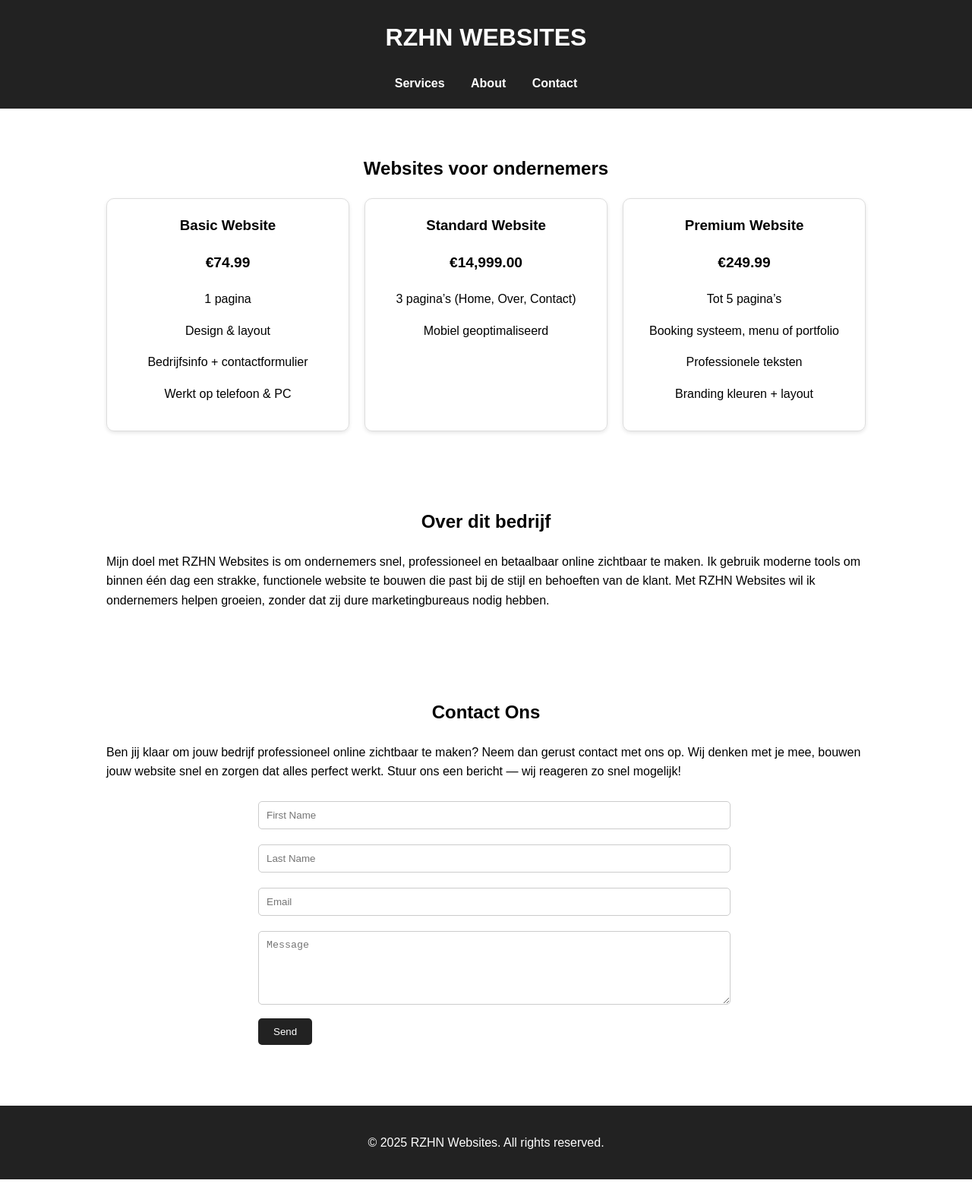
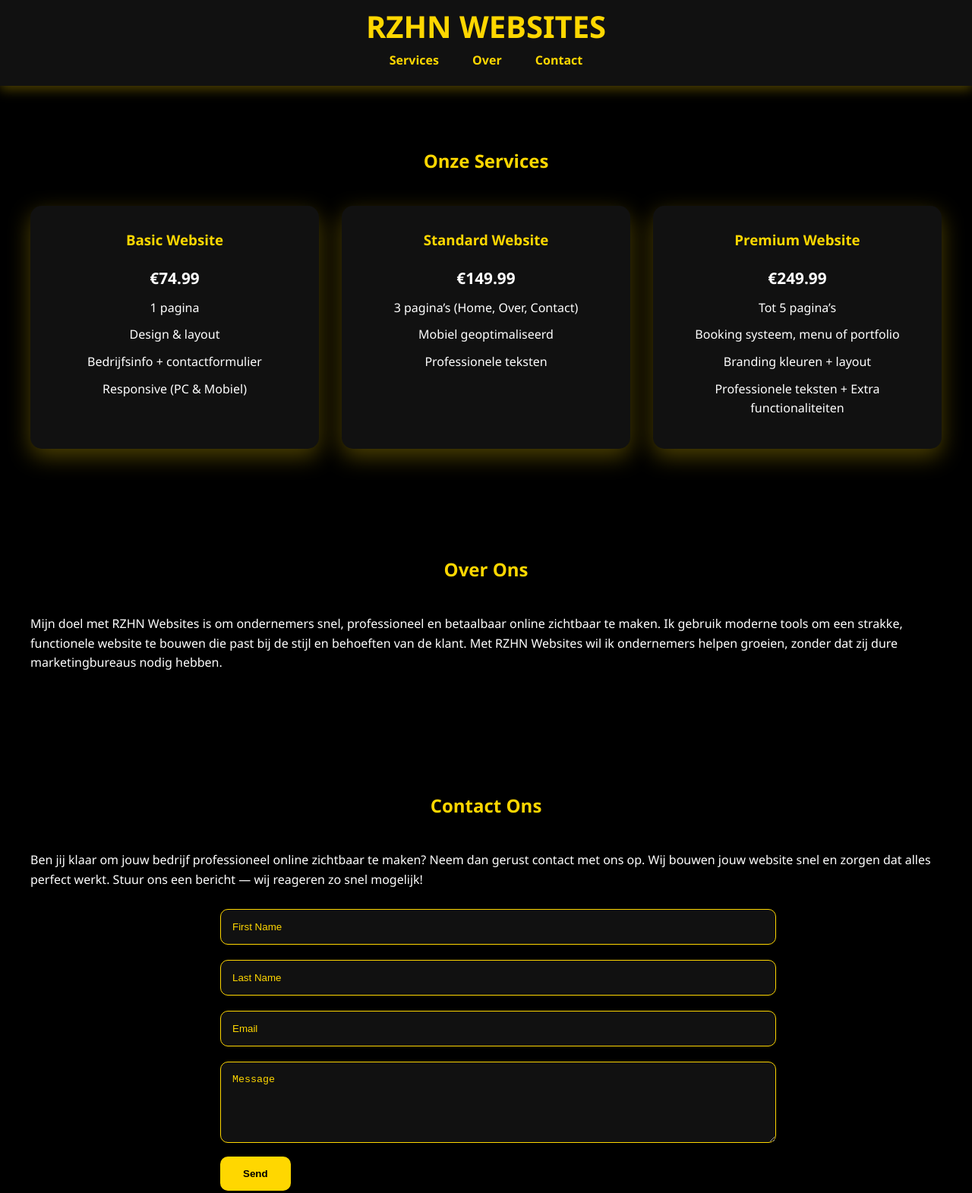
Before and after one commit to Razhan114/RZHN-Websites, a plain HTML site: page index.html in a window 1280 px wide. Shown: the part 17-1588 px from the top of the page at 76% size. Drawn offline with Linux system fonts and the light colour scheme.

Commit message:
Update index.html

```diff
--- a/index.html
+++ b/index.html
@@ -3,78 +3,137 @@
 <head>
     <meta charset="UTF-8">
     <meta name="viewport" content="width=device-width, initial-scale=1.0">
-    <title>RZHN Websites</title>
+    <title>RZHN Websites - Modern</title>
     <style>
+        /* Basisstijl */
         body {
-            font-family: Arial, sans-serif;
+            font-family: 'Segoe UI', Tahoma, Geneva, Verdana, sans-serif;
             margin: 0;
             line-height: 1.6;
+            background-color: #000;
+            color: #fff;
         }
+
         header {
-            background-color: #222;
-            color: white;
-            padding: 20px 10px;
+            background-color: #111;
+            padding: 20px;
             text-align: center;
+            box-shadow: 0 5px 15px rgba(255, 215, 0, 0.3);
         }
+
+        header h1 {
+            color: #FFD700;
+            margin: 0;
+            font-size: 2.5em;
+        }
+
         nav a {
-            color: white;
-            margin: 0 15px;
+            color: #FFD700;
+            margin: 0 20px;
             text-decoration: none;
             font-weight: bold;
+            transition: transform 0.3s;
         }
+
+        nav a:hover {
+            transform: scale(1.2);
+        }
+
         section {
-            padding: 40px 20px;
-            max-width: 1000px;
+            padding: 60px 20px;
+            max-width: 1200px;
             margin: auto;
         }
+
         h2 {
             text-align: center;
-            margin-bottom: 20px;
+            margin-bottom: 40px;
+            color: #FFD700;
         }
+
         .services {
             display: grid;
-            gap: 20px;
-            grid-template-columns: repeat(auto-fit, minmax(250px, 1fr));
+            gap: 30px;
+            grid-template-columns: repeat(auto-fit, minmax(280px, 1fr));
         }
+
         .service {
-            border: 1px solid #ddd;
-            padding: 20px;
-            border-radius: 10px;
+            background-color: #111;
+            padding: 30px;
+            border-radius: 15px;
             text-align: center;
-            box-shadow: 0 2px 5px rgba(0,0,0,0.1);
+            box-shadow: 0 10px 30px rgba(255, 215, 0, 0.3);
+            transition: transform 0.3s, box-shadow 0.3s;
         }
+
+        .service:hover {
+            transform: translateY(-10px);
+            box-shadow: 0 20px 40px rgba(255, 215, 0, 0.5);
+        }
+
         .service h3 {
             margin-top: 0;
+            color: #FFD700;
         }
+
         .service p.price {
             font-weight: bold;
-            font-size: 1.2em;
+            font-size: 1.3em;
+            color: #fff;
         }
+
+        .service p {
+            margin: 10px 0;
+        }
+
         .contact-form {
-            max-width: 600px;
+            max-width: 700px;
             margin: auto;
         }
+
         .contact-form input, .contact-form textarea {
             width: 100%;
-            padding: 10px;
+            padding: 15px;
             margin: 10px 0;
-            border-radius: 5px;
-            border: 1px solid #ccc;
+            border-radius: 10px;
+            border: 1px solid #FFD700;
+            background-color: #111;
+            color: #fff;
         }
+
+        .contact-form input::placeholder, .contact-form textarea::placeholder {
+            color: #FFD700;
+        }
+
         .contact-form button {
-            padding: 10px 20px;
-            background-color: #222;
-            color: white;
+            padding: 15px 30px;
+            background-color: #FFD700;
+            color: #000;
             border: none;
-            border-radius: 5px;
+            border-radius: 10px;
+            font-weight: bold;
             cursor: pointer;
+            transition: transform 0.3s;
         }
+
+        .contact-form button:hover {
+            transform: scale(1.05);
+        }
+
         footer {
-            background-color: #222;
-            color: white;
+            background-color: #111;
             text-align: center;
-            padding: 20px 10px;
-            margin-top: 40px;
+            padding: 30px 10px;
+            color: #FFD700;
+            box-shadow: 0 -5px 15px rgba(255, 215, 0, 0.3);
+        }
+
+        /* Responsive */
+        @media(max-width: 768px) {
+            nav a {
+                display: block;
+                margin: 10px 0;
+            }
         }
     </style>
 </head>
@@ -84,13 +143,13 @@
         <h1>RZHN WEBSITES</h1>
         <nav>
             <a href="#services">Services</a>
-            <a href="#about">About</a>
+            <a href="#about">Over</a>
             <a href="#contact">Contact</a>
         </nav>
     </header>
 
     <section id="services">
-        <h2>Websites voor ondernemers</h2>
+        <h2>Onze Services</h2>
         <div class="services">
             <div class="service">
                 <h3>Basic Website</h3>
@@ -98,33 +157,34 @@
                 <p>1 pagina</p>
                 <p>Design & layout</p>
                 <p>Bedrijfsinfo + contactformulier</p>
-                <p>Werkt op telefoon & PC</p>
+                <p>Responsive (PC & Mobiel)</p>
             </div>
             <div class="service">
                 <h3>Standard Website</h3>
-                <p class="price">€14,999.00</p>
+                <p class="price">€149.99</p>
                 <p>3 pagina’s (Home, Over, Contact)</p>
                 <p>Mobiel geoptimaliseerd</p>
+                <p>Professionele teksten</p>
             </div>
             <div class="service">
                 <h3>Premium Website</h3>
                 <p class="price">€249.99</p>
                 <p>Tot 5 pagina’s</p>
                 <p>Booking systeem, menu of portfolio</p>
-                <p>Professionele teksten</p>
                 <p>Branding kleuren + layout</p>
+                <p>Professionele teksten + Extra functionaliteiten</p>
             </div>
         </div>
     </section>
 
     <section id="about">
-        <h2>Over dit bedrijf</h2>
-        <p>Mijn doel met RZHN Websites is om ondernemers snel, professioneel en betaalbaar online zichtbaar te maken. Ik gebruik moderne tools om binnen één dag een strakke, functionele website te bouwen die past bij de stijl en behoeften van de klant. Met RZHN Websites wil ik ondernemers helpen groeien, zonder dat zij dure marketingbureaus nodig hebben.</p>
+        <h2>Over Ons</h2>
+        <p>Mijn doel met RZHN Websites is om ondernemers snel, professioneel en betaalbaar online zichtbaar te maken. Ik gebruik moderne tools om een strakke, functionele website te bouwen die past bij de stijl en behoeften van de klant. Met RZHN Websites wil ik ondernemers helpen groeien, zonder dat zij dure marketingbureaus nodig hebben.</p>
     </section>
 
     <section id="contact">
         <h2>Contact Ons</h2>
-        <p>Ben jij klaar om jouw bedrijf professioneel online zichtbaar te maken? Neem dan gerust contact met ons op. Wij denken met je mee, bouwen jouw website snel en zorgen dat alles perfect werkt. Stuur ons een bericht — wij reageren zo snel mogelijk!</p>
+        <p>Ben jij klaar om jouw bedrijf professioneel online zichtbaar te maken? Neem dan gerust contact met ons op. Wij bouwen jouw website snel en zorgen dat alles perfect werkt. Stuur ons een bericht — wij reageren zo snel mogelijk!</p>
         <form class="contact-form">
             <input type="text" name="firstName" placeholder="First Name" required>
             <input type="text" name="lastName" placeholder="Last Name">
```
